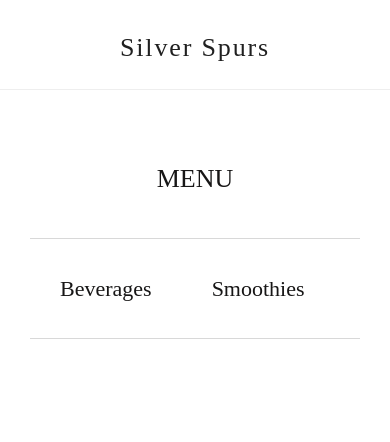
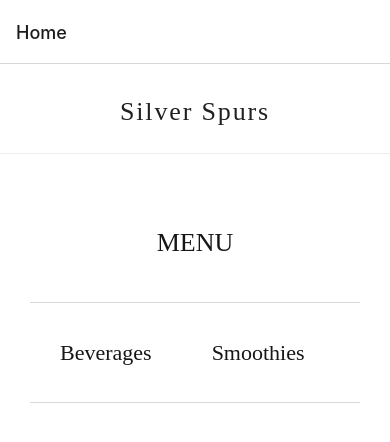
Before and after one commit to guilhermemcardoso/restaurant-menu, a React Native app: screen / in a window 390 px wide. Shown: the top 442 px of the page. Built offline with nearby package versions, Linux system fonts and the light colour scheme.

Commit message:
configured router based on react-navigation

```diff
--- a/App.tsx
+++ b/App.tsx
@@ -1,13 +1,13 @@
 import React, {useEffect} from 'react';
 import RNBootSplash from 'react-native-bootsplash';
-import {HomeFactory} from './src/main/factories/screens/Home';
+import Router from './src/main/routes/router';
 
 const App = () => {
   useEffect(() => {
     RNBootSplash.hide({fade: true});
   }, []);
 
-  return <HomeFactory />;
+  return <Router />;
 };
 
 export default App;
--- a/package.json
+++ b/package.json
@@ -10,11 +10,15 @@
     "lint": "eslint . --ext .js,.jsx,.ts,.tsx"
   },
   "dependencies": {
+    "@react-navigation/native": "^6.0.8",
+    "@react-navigation/native-stack": "^6.5.0",
     "axios": "^0.26.1",
     "react": "17.0.2",
     "react-native": "0.67.3",
     "react-native-bootsplash": "^4.1.3",
     "react-native-dotenv": "^3.3.1",
+    "react-native-safe-area-context": "^4.2.1",
+    "react-native-screens": "^3.13.1",
     "styled-components": "^5.3.3"
   },
   "devDependencies": {
--- /dev/null
+++ b/src/main/routes/router.tsx
@@ -0,0 +1,16 @@
+import * as React from 'react';
+import {NavigationContainer} from '@react-navigation/native';
+import {createNativeStackNavigator} from '@react-navigation/native-stack';
+import { HomeFactory } from '../factories/screens/Home';
+
+export default function Router() {
+  const Stack = createNativeStackNavigator();
+
+  return (
+    <NavigationContainer>
+      <Stack.Navigator>
+        <Stack.Screen name="Home" component={HomeFactory} />
+      </Stack.Navigator>
+    </NavigationContainer>
+  );
+}
```
Also changed, not shown: 3 other files (tests, documents, lock files or other folders).
